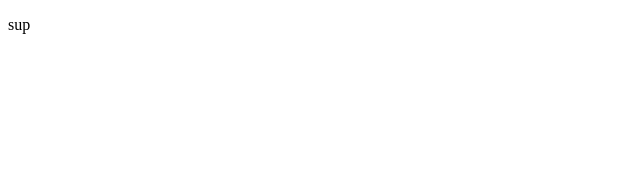
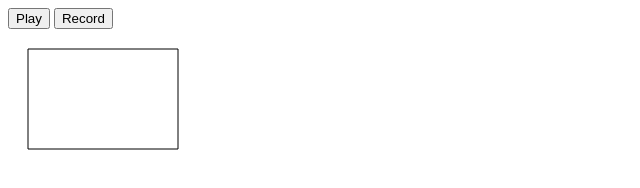
Before and after one commit to lukeren314/beat-maker, a website: page index.html in a window 1280 px wide. Shown: the whole page, without its empty margins (0-640 px from the left). Drawn offline with Linux system fonts and the light colour scheme.

Commit message:
[Add Update Loop] added loop.js, ticker.js, updated script.js

```diff
--- a/index.html
+++ b/index.html
@@ -14,9 +14,19 @@
         <link rel="stylesheet" href="style.css"/>
 
         <!-- include scripts -->
+        <script src="ticker.js"></script>
         <script src="script.js"></script>
+        <script src="loop.js"></script>
     </head>
     <body>
-        <p>sup</p>
+        <div id="buttons">
+            <button>
+                Play
+            </button>
+            <button>
+                Record
+            </button>
+        </div>
+        <canvas id="main-canvas"></canvas>
     </body>
 </html>
--- /dev/null
+++ b/loop.js
@@ -0,0 +1,17 @@
+
+let lastRender = 0;
+
+function loop(timestamp) {
+    let progress = timestamp - lastRender;
+
+    update(progress);
+    draw();
+
+    lastRender = timestamp;
+    window.requestAnimationFrame(loop);
+}
+
+window.onload = function(){
+    setup();
+    window.requestAnimationFrame(loop);
+}
--- a/script.js
+++ b/script.js
@@ -2,5 +2,27 @@
 // the main script containing the main logic of the website
 // coders: Luke Ren,
 
-// update frames
-function update() {}
+// define global variables
+
+let ticker = new Ticker();
+let mainCanvas;
+let canvasContext;
+
+function setup(){
+    mainCanvas = document.getElementById("main-canvas");
+    canvasContext = mainCanvas.getContext("2d");
+    canvasContext.beginPath();
+    canvasContext.rect(20,20,150,100);
+    canvasContext.stroke();
+}
+
+function update(progress) {
+    // Update the state of the world for the elapsed time since last render
+    // progress is how long since the last render (in milliseconds)
+    ticker.update();
+}
+
+function draw() {
+    // Draw the state of the world
+    ticker.draw();
+}
--- /dev/null
+++ b/ticker.js
@@ -0,0 +1,10 @@
+class Ticker{
+    constructor(){
+
+    }
+    update(){
+    }
+    draw(){
+
+    }
+}
```
